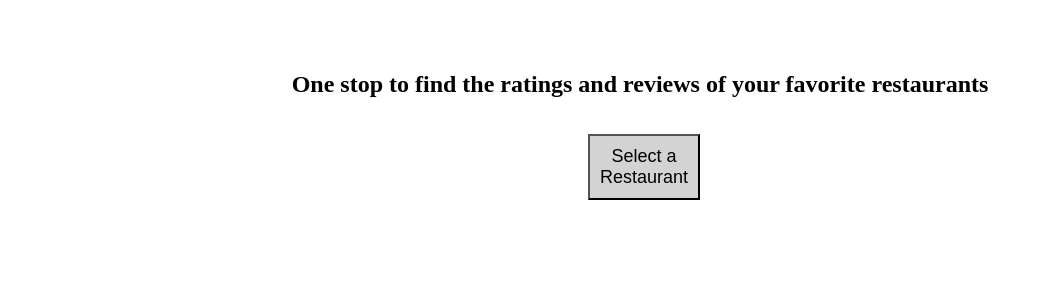
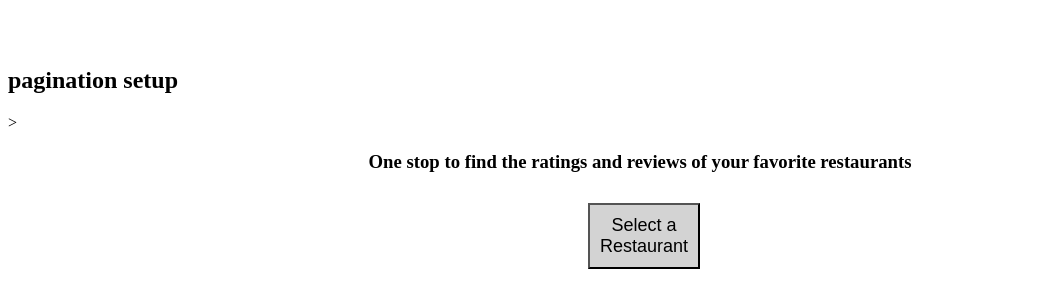
Before and after one commit to fjay72/customer-opinion-mining, a plain HTML site: page index.html in a window 1280 px wide. Shown: the part 72-380 px from the top of the page, without its empty margins (0-1043 px from the left). Drawn offline with Linux system fonts and the light colour scheme.

Commit message:
Add pagination in homepage

```diff
--- a/index.html
+++ b/index.html
@@ -8,7 +8,8 @@
 </head>
 <body>
 <h1 style="color:blue"> <p style="text-align:center">Welcome to Restaurant Reviews </p> </h1> <br>
-<h2> <p style="text-align:center"> One stop to find the ratings and reviews of your favorite restaurants</p> </h2>
+<h2>pagination setup</h2>>
+<h3> <p style="text-align:center"> One stop to find the ratings and reviews of your favorite restaurants</p> </h3>
 
 <h3> <form> <p style="text-align:center">
 
```
